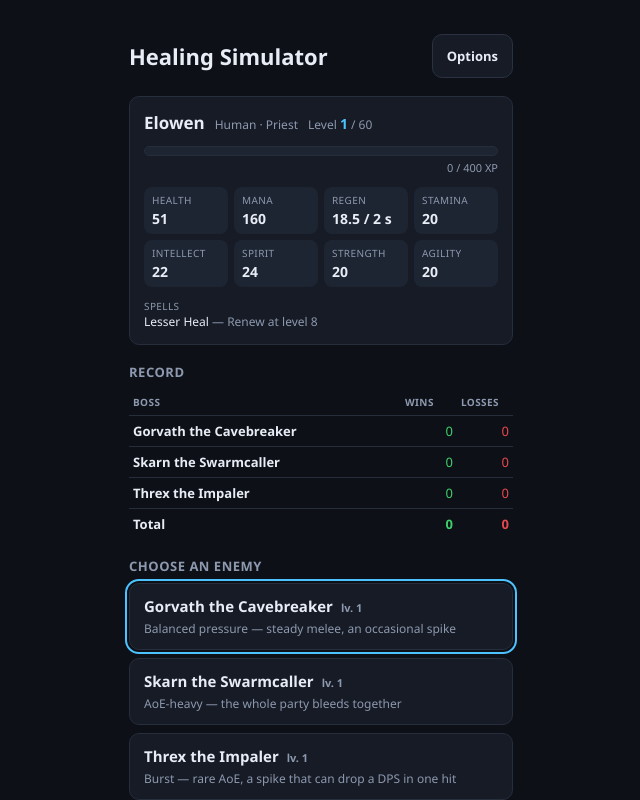
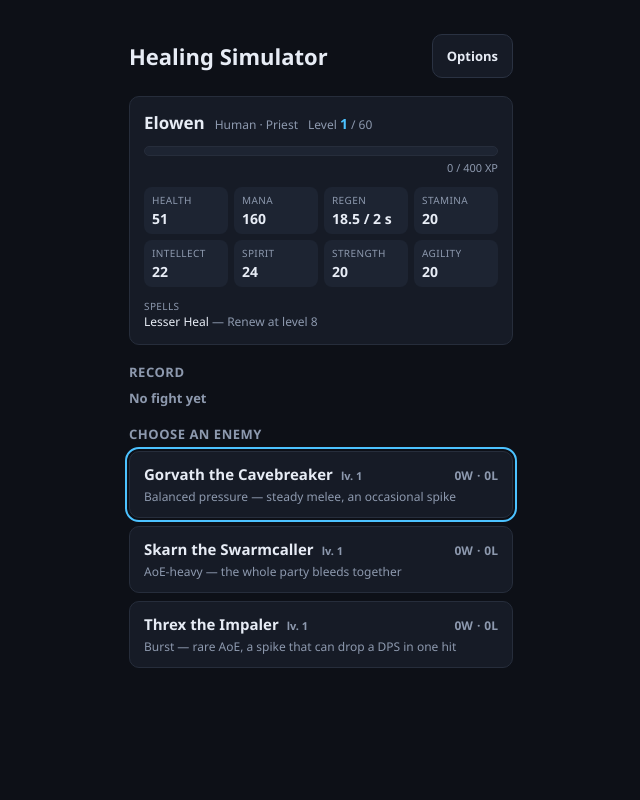
Before and after one commit to koydas/healing-simulator, a React (Vite) app: page / in a window 1280 px wide. Shown: the whole page, without its empty margins (319-959 px from the left). Built offline with nearby package versions, Linux system fonts and the light colour scheme.

Commit message:
feat(home): show each boss's win/loss record on its enemy card (#11)

```diff
--- a/src/components/BossRecords.tsx
+++ b/src/components/BossRecords.tsx
@@ -1,5 +1,9 @@
 /**
- * Win / loss record against each boss, read from the saved profile.
+ * Overall win / loss record, read from the saved profile.
+ *
+ * The per-boss breakdown lives on the enemy cards themselves (`EnemySelect`),
+ * where the player is already looking when they pick a fight; this section
+ * only carries the total, which no single card can show.
  *
  * A fight is counted the instant it ends — a victory when the boss's health
  * reaches 0 first, a defeat on a wipe — so the totals here always match the
@@ -7,7 +11,6 @@
  */
 
 import { memo } from 'react';
-import { ENEMIES, ENEMY_ORDER } from '../config/gameConfig';
 import { totalRecord, type PlayerProfile } from '../profile/playerProfile';
 
 interface BossRecordsProps {
@@ -16,40 +19,29 @@ interface BossRecordsProps {
 
 export const BossRecords = memo(function BossRecords({ profile }: BossRecordsProps) {
   const total = totalRecord(profile);
+  const fights = total.wins + total.losses;
 
   return (
     <section className="records" aria-labelledby="records-title">
       <h2 className="records__title" id="records-title">
         Record
       </h2>
-      <table className="records__table">
-        <thead>
-          <tr>
-            <th scope="col">Boss</th>
-            <th scope="col">Wins</th>
-            <th scope="col">Losses</th>
-          </tr>
-        </thead>
-        <tbody>
-          {ENEMY_ORDER.map((enemyId) => {
-            const record = profile.records[enemyId];
-            return (
-              <tr key={enemyId}>
-                <th scope="row">{ENEMIES[enemyId].name}</th>
-                <td className="records__wins">{record.wins}</td>
-                <td className="records__losses">{record.losses}</td>
-              </tr>
-            );
-          })}
-        </tbody>
-        <tfoot>
-          <tr>
-            <th scope="row">Total</th>
-            <td className="records__wins">{total.wins}</td>
-            <td className="records__losses">{total.losses}</td>
-          </tr>
-        </tfoot>
-      </table>
+      <p className="records__total">
+        {fights === 0 ? (
+          <span className="records__empty">No fight yet</span>
+        ) : (
+          <>
+            <span className="records__wins">
+              {total.wins}{' '}
+              <span className="records__unit">{total.wins === 1 ? 'win' : 'wins'}</span>
+            </span>
+            <span className="records__losses">
+              {total.losses}{' '}
+              <span className="records__unit">{total.losses === 1 ? 'loss' : 'losses'}</span>
+            </span>
+          </>
+        )}
+      </p>
     </section>
   );
 });
--- a/src/components/EnemySelect.tsx
+++ b/src/components/EnemySelect.tsx
@@ -1,19 +1,32 @@
 /**
- * Enemy selection: the list of encounters on the home screen.
+ * Enemy selection: the list of encounters on the home screen, each card
+ * carrying the player's record against that boss.
  *
  * Rendered before any fight exists (no `GameStoreContext`, no engine state):
- * `App` only creates a store once one of these cards is tapped.
+ * `App` only creates a store once one of these cards is tapped. The records
+ * come straight from the saved profile as props — they change at most once per
+ * fight, so the store's snapshot machinery has nothing to do here.
  */
 
 import { memo, useEffect, useRef } from 'react';
 import { ENEMIES, ENEMY_ORDER } from '../config/gameConfig';
+import type { BossRecord } from '../profile/playerProfile';
 import type { EnemyId } from '../simulation/types';
 
+const EMPTY_RECORD: BossRecord = { wins: 0, losses: 0 };
+
+function recordLabel(record: BossRecord): string {
+  const wins = `${record.wins} ${record.wins === 1 ? 'win' : 'wins'}`;
+  const losses = `${record.losses} ${record.losses === 1 ? 'loss' : 'losses'}`;
+  return `${wins}, ${losses}`;
+}
+
 interface EnemySelectProps {
+  records: Record<EnemyId, BossRecord>;
   onSelect: (enemyId: EnemyId) => void;
 }
 
-export const EnemySelect = memo(function EnemySelect({ onSelect }: EnemySelectProps) {
+export const EnemySelect = memo(function EnemySelect({ records, onSelect }: EnemySelectProps) {
   const firstButtonRef = useRef<HTMLButtonElement>(null);
 
   // Land the keyboard focus on the first choice instead of `<body>`, but
@@ -33,6 +46,7 @@ export const EnemySelect = memo(function EnemySelect({ onSelect }: EnemySelectPr
       <ul className="enemy-select__list">
         {ENEMY_ORDER.map((id, index) => {
           const enemy = ENEMIES[id];
+          const record = records[id] ?? EMPTY_RECORD;
           return (
             <li key={id}>
               <button
@@ -41,9 +55,37 @@ export const EnemySelect = memo(function EnemySelect({ onSelect }: EnemySelectPr
                 ref={index === 0 ? firstButtonRef : undefined}
                 onClick={() => onSelect(id)}
               >
-                <span className="enemy-select__name">
-                  {enemy.name}
-                  <span className="enemy-select__level">lv. {enemy.level}</span>
+                <span className="enemy-select__top">
+                  <span className="enemy-select__name">
+                    {enemy.name}
+                    <span className="enemy-select__level">lv. {enemy.level}</span>
+                  </span>
+                  {/* The `W` / `L` glyphs read as initials to a screen reader,
+                      so they are hidden from it and the spelled-out record is
+                      carried by real text instead. `aria-label` on this chip
+                      would be simpler, but the chip is a generic `span`, which
+                      ARIA does not allow to be named — text out of view is the
+                      portable way to put the record in the button's name. */}
+                  <span className="enemy-select__record">
+                    <span className="visually-hidden">{recordLabel(record)}</span>
+                    {/* A boss never fought shows a dim 0W · 0L rather than a
+                        green zero and a red zero, which read as results. */}
+                    <span
+                      aria-hidden="true"
+                      className={record.wins > 0 ? 'enemy-select__wins' : 'enemy-select__zero'}
+                    >
+                      {record.wins}W
+                    </span>
+                    <span className="enemy-select__record-sep" aria-hidden="true">
+                      ·
+                    </span>
+                    <span
+                      aria-hidden="true"
+                      className={record.losses > 0 ? 'enemy-select__losses' : 'enemy-select__zero'}
+                    >
+                      {record.losses}L
+                    </span>
+                  </span>
                 </span>
                 <span className="enemy-select__subtitle">{enemy.subtitle}</span>
               </button>
--- a/src/components/HomeScreen.tsx
+++ b/src/components/HomeScreen.tsx
@@ -1,6 +1,6 @@
 /**
- * Home screen: character sheet, record against each boss, enemy selection and
- * the options dialog.
+ * Home screen: character sheet, overall record, enemy selection — each card
+ * showing the record against that boss — and the options dialog.
  *
  * Rendered instead of the fight (no `GameStoreContext` yet, no engine state):
  * `App` only creates a store once an enemy is chosen. Everything here is
@@ -52,7 +52,7 @@ export const HomeScreen = memo(function HomeScreen({
 
         <CharacterSheet profile={profile} />
         <BossRecords profile={profile} />
-        <EnemySelect onSelect={onSelect} />
+        <EnemySelect records={profile.records} onSelect={onSelect} />
       </div>
 
       {optionsOpen ? (
--- a/src/styles.css
+++ b/src/styles.css
@@ -53,6 +53,22 @@ body {
   touch-action: manipulation;
   user-select: none;
   -webkit-user-select: none;
+}
+
+/* Text read by assistive technology but not drawn: `position: absolute` keeps
+   it out of the flex flow too, so it adds no gap between the siblings it sits
+   with. `display: none` or `visibility: hidden` would hide it from screen
+   readers as well, which is the opposite of the point. */
+.visually-hidden {
+  position: absolute;
+  width: 1px;
+  height: 1px;
+  margin: -1px;
+  padding: 0;
+  border: 0;
+  overflow: hidden;
+  clip-path: inset(50%);
+  white-space: nowrap;
 }
 
 button {
@@ -756,35 +772,25 @@ button {
   color: var(--text-dim);
 }
 
-.records__table {
-  width: 100%;
-  border-collapse: collapse;
-  font-size: 13px;
+.records__total {
+  margin: 0;
+  display: flex;
+  align-items: baseline;
+  gap: 12px;
+  font-size: 15px;
+  font-weight: 700;
   font-variant-numeric: tabular-nums;
 }
 
-.records__table th,
-.records__table td {
-  padding: 6px 4px;
-  text-align: left;
-  border-bottom: 1px solid var(--border-soft);
-}
-
-.records__table thead th {
-  font-size: 10px;
-  text-transform: uppercase;
-  letter-spacing: 0.04em;
-  color: var(--text-dim);
-}
-
-.records__table tbody th,
-.records__table tfoot th {
+.records__unit {
+  font-size: 12px;
   font-weight: 600;
 }
 
-.records__table td {
-  width: 56px;
-  text-align: right;
+.records__empty {
+  font-size: 13px;
+  font-weight: 600;
+  color: var(--text-dim);
 }
 
 .records__wins {
@@ -793,12 +799,6 @@ button {
 
 .records__losses {
   color: var(--danger);
-}
-
-.records__table tfoot th,
-.records__table tfoot td {
-  border-bottom: none;
-  font-weight: 700;
 }
 
 /* ----------------------------------------------------------- Enemy select -- */
@@ -835,12 +835,46 @@ button {
   outline-offset: 2px;
 }
 
+/* Name and record share one row: the record costs no vertical space, which
+   matters on a 320 x 568 phone where the three cards, the sheet and the
+   record already fill the scrollable home screen. */
+.enemy-select__top {
+  width: 100%;
+  display: flex;
+  align-items: baseline;
+  justify-content: space-between;
+  gap: 8px;
+}
+
 .enemy-select__name {
   display: flex;
   align-items: baseline;
   gap: 8px;
   font-size: 15px;
   font-weight: 700;
+}
+
+.enemy-select__record {
+  display: flex;
+  align-items: baseline;
+  gap: 4px;
+  flex-shrink: 0;
+  font-size: 12px;
+  font-weight: 700;
+  font-variant-numeric: tabular-nums;
+}
+
+.enemy-select__record-sep,
+.enemy-select__zero {
+  color: var(--text-dim);
+}
+
+.enemy-select__wins {
+  color: var(--hp-full);
+}
+
+.enemy-select__losses {
+  color: var(--danger);
 }
 
 .enemy-select__level {
```
Also changed, not shown: 3 other files (tests, documents, lock files or other folders).
